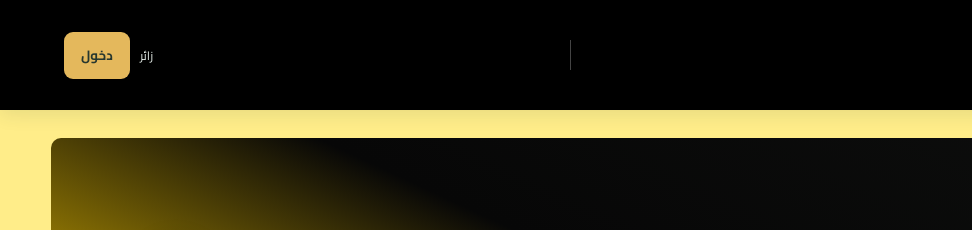
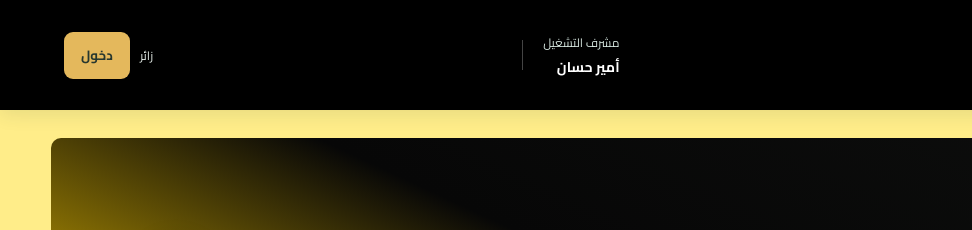
Before and after one commit to ameerhassabalnabhan-wq/khairat_hatcher, a plain HTML site: page index.html in a window 1280 px wide. Shown: the top 230 px of the page, 0-972 px from the left. Drawn offline with Linux system fonts and the light colour scheme; a script that the page names is missing.

Commit message:
Update index.html

```diff
--- a/index.html
+++ b/index.html
@@ -19,7 +19,9 @@
       <span class="brand-mark">🐣</span>
       <span><b>مفقس خيرات أربيل</b><small>نظام إدارة ومتابعة التفقيس</small></span>
     </a>
-    <div class="staff"><i></i></div>
+    <div class="staff">
+      <span>مشرف التشغيل <b>أمير حسان</b></span>
+      <i></i></div>
     <div class="account-area">
       <span id="currentUser" class="current-user">زائر</span>
       <button id="logoutBtn" class="btn btn-outline hidden">تسجيل الخروج</button>
```
